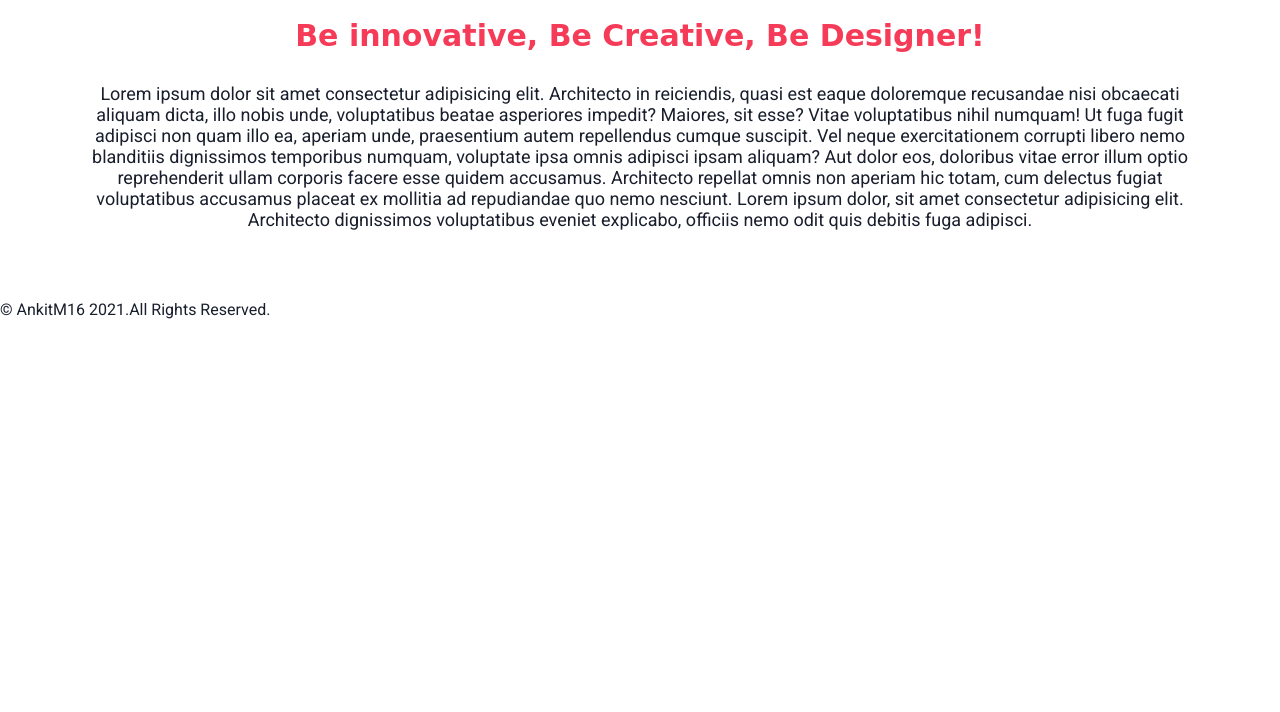
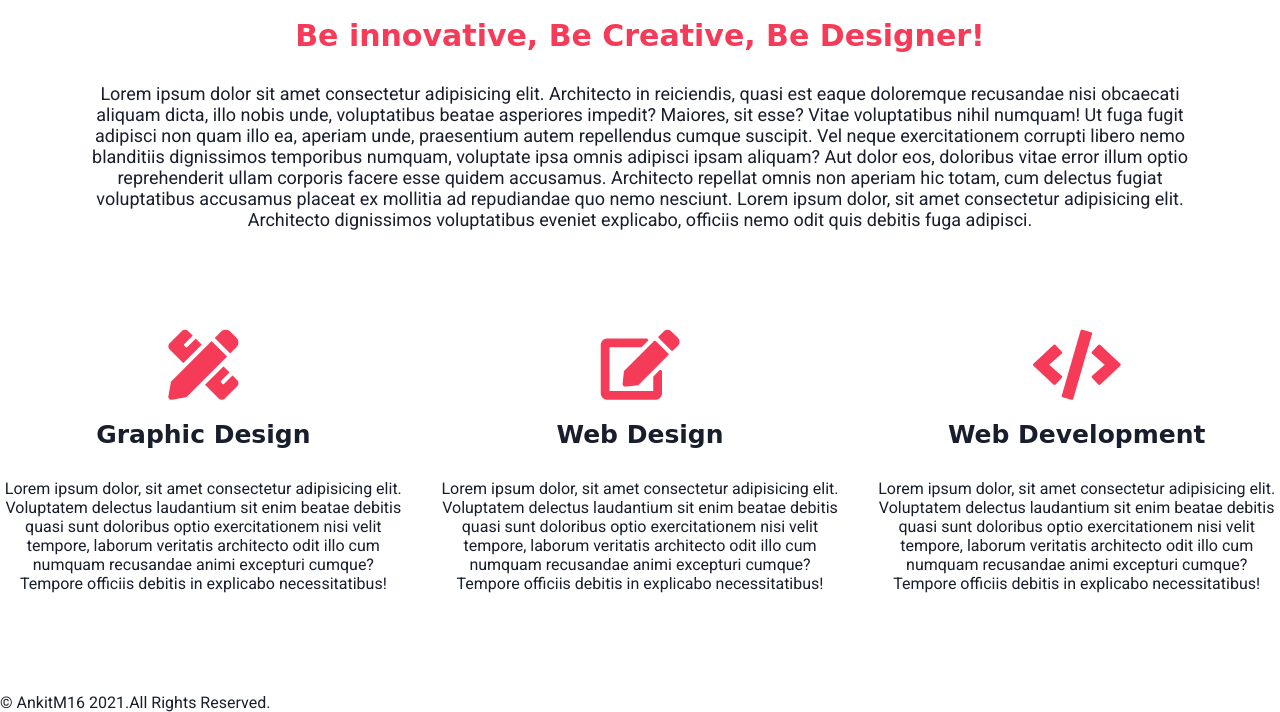
Before and after one commit to AnkitM18-tech/AW_Design, a plain HTML site: page index.html in a window 1280 px wide. Shown: the part 744-1456 px from the top of the page. Before the commit the page ends 1063 px from the top, so only its background shows below. Drawn offline with Linux system fonts and the light colour scheme; a web font is replaced by a local one.

Commit message:
ability sections done

```diff
--- a/index.html
+++ b/index.html
@@ -48,6 +48,28 @@
             <p>Lorem ipsum dolor sit amet consectetur adipisicing elit. Architecto in reiciendis, quasi est eaque doloremque recusandae nisi obcaecati aliquam dicta, illo nobis unde, voluptatibus beatae asperiores impedit? Maiores, sit esse? Vitae voluptatibus nihil numquam! Ut fuga fugit adipisci non quam illo ea, aperiam unde, praesentium autem repellendus cumque suscipit. Vel neque exercitationem corrupti libero nemo blanditiis dignissimos temporibus numquam, voluptate ipsa omnis adipisci ipsam aliquam? Aut dolor eos, doloribus vitae error illum optio reprehenderit ullam corporis facere esse quidem accusamus. Architecto repellat omnis non aperiam hic totam, cum delectus fugiat voluptatibus accusamus placeat ex mollitia ad repudiandae quo nemo nesciunt. Lorem ipsum dolor, sit amet consectetur adipisicing elit. Architecto dignissimos voluptatibus eveniet explicabo, officiis nemo odit quis debitis fuga adipisci.</p>
         </section>
 
+        <section class="abilities container">
+            <div class="ability">
+                <i class="fas fa-pencil-ruler"></i>
+                <h3>Graphic Design</h3>
+                <p>Lorem ipsum dolor, sit amet consectetur adipisicing elit. Voluptatem delectus laudantium sit enim beatae debitis quasi sunt doloribus optio exercitationem nisi velit tempore, laborum veritatis architecto odit illo cum numquam recusandae animi excepturi cumque? Tempore officiis debitis in explicabo necessitatibus!</p>
+            </div>
+
+            <div class="ability">
+                <i class="fas fa-edit"></i>
+                <h3>Web Design</h3>
+                <p>Lorem ipsum dolor, sit amet consectetur adipisicing elit. Voluptatem delectus laudantium sit enim beatae debitis quasi sunt doloribus optio exercitationem nisi velit tempore, laborum veritatis architecto odit illo cum numquam recusandae animi excepturi cumque? Tempore officiis debitis in explicabo necessitatibus!</p>
+            </div>
+
+            <div class="ability">
+                <i class="fas fa-code"></i>
+                <h3>Web Development</h3>
+                <p>Lorem ipsum dolor, sit amet consectetur adipisicing elit. Voluptatem delectus laudantium sit enim beatae debitis quasi sunt doloribus optio exercitationem nisi velit tempore, laborum veritatis architecto odit illo cum numquam recusandae animi excepturi cumque? Tempore officiis debitis in explicabo necessitatibus!</p>
+            </div>
+        </section>
+
+
+
         <footer>
             <div>
                 <p>&copy; AnkitM16 2021.All Rights Reserved.</p>
--- a/styles/style.css
+++ b/styles/style.css
@@ -25,6 +25,11 @@ a{
     text-decoration: none;
 }
 
+.container{
+    max-width: 1400px;
+    margin: 0 auto;
+    background-color: #fff;
+}
 
 
 /* header section */
@@ -122,3 +127,33 @@ transition: background-color 0.3s ease-in-out;
     margin:30px auto;
     font-size:18px;
 }
+
+/* Abilities Section */
+.abilities{
+    display:flex;
+    text-align:center;
+    justify-content:space-between;
+    margin:100px auto;
+}
+
+.ability{
+    margin-right: 30px;
+}
+
+.ability:last-child{
+    margin:0;
+}
+
+.ability h3{
+    font-size: 25px;
+}
+
+.ability i{
+    color:#f53b57;
+    font-size: 70px;
+    margin-bottom: 20px;;
+}
+
+.ability p{
+    margin-top:30px;
+}
```
